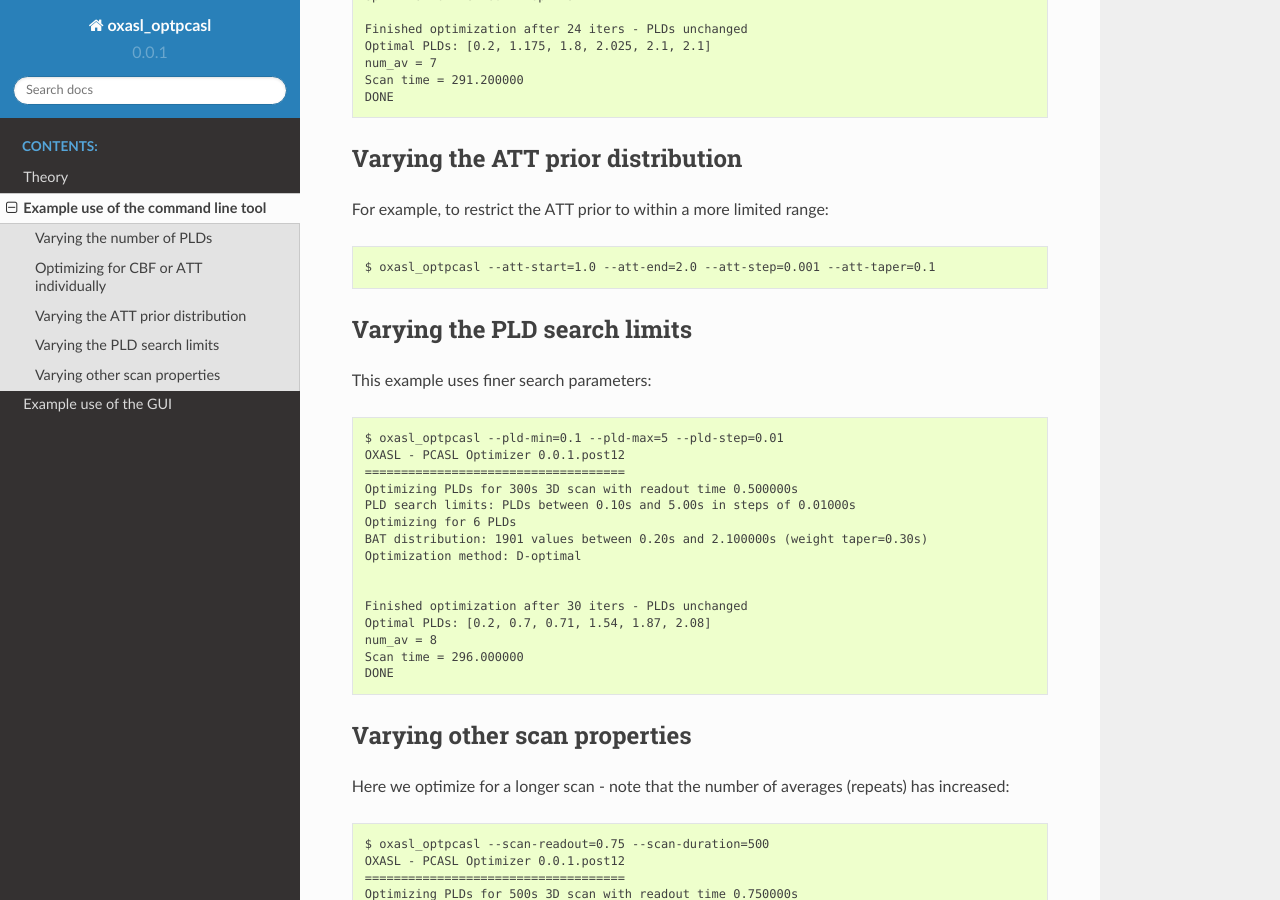
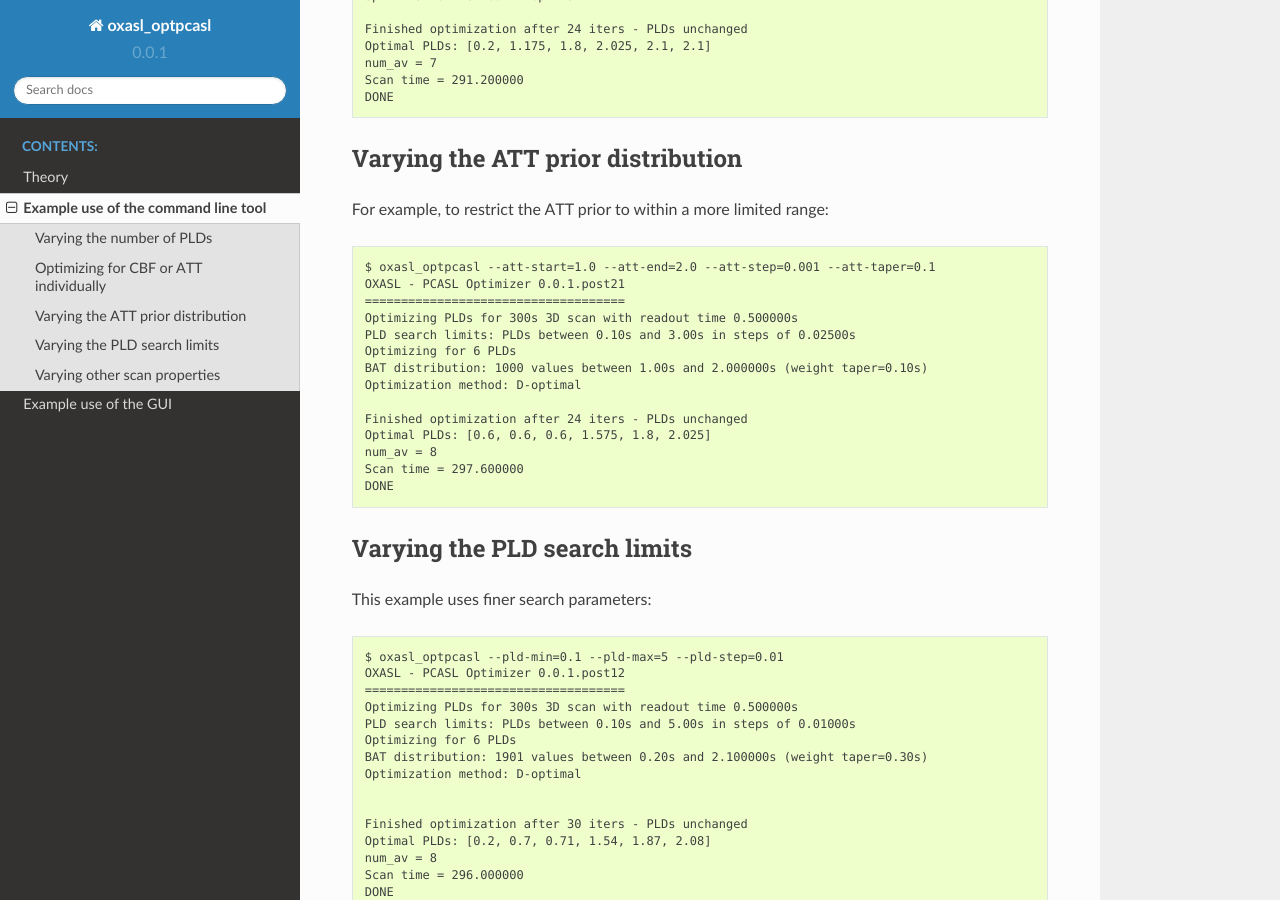
Before and after one commit to ibme-qubic/oxasl_optpcasl, a Sphinx documentation site: the page built from doc/example_cli.rst, in a window 1280 px wide and 900 px high, scrolled down 1156 px. Built offline with Sphinx 7.4.7 and the Read the Docs theme 2.0.0, drawn with Linux system fonts in a browser that asks for light colours.

```diff
--- a/doc/example_cli.rst
+++ b/doc/example_cli.rst
@@ -65,6 +65,19 @@
 For example, to restrict the ATT prior to within a more limited range::
 
     $ oxasl_optpcasl --att-start=1.0 --att-end=2.0 --att-step=0.001 --att-taper=0.1
+    OXASL - PCASL Optimizer 0.0.1.post21
+    ====================================
+    Optimizing PLDs for 300s 3D scan with readout time 0.500000s
+    PLD search limits: PLDs between 0.10s and 3.00s in steps of 0.02500s
+    Optimizing for 6 PLDs
+    BAT distribution: 1000 values between 1.00s and 2.000000s (weight taper=0.10s)
+    Optimization method: D-optimal
+
+    Finished optimization after 24 iters - PLDs unchanged
+    Optimal PLDs: [0.6, 0.6, 0.6, 1.575, 1.8, 2.025]
+    num_av = 8
+    Scan time = 297.600000
+    DONE
 
 Varying the PLD search limits
 ~~~~~~~~~~~~~~~~~~~~~~~~~~~~~
```
Also changed, not shown: 1 other file.
